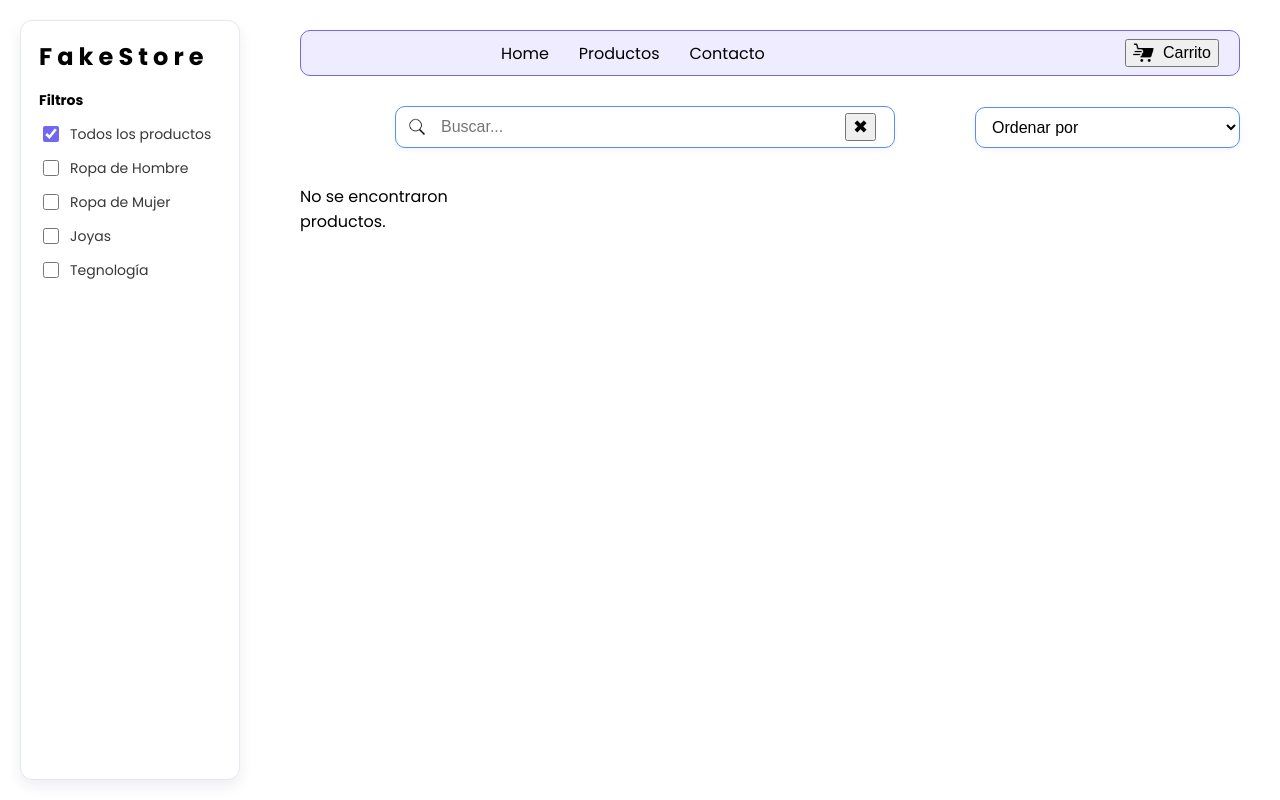
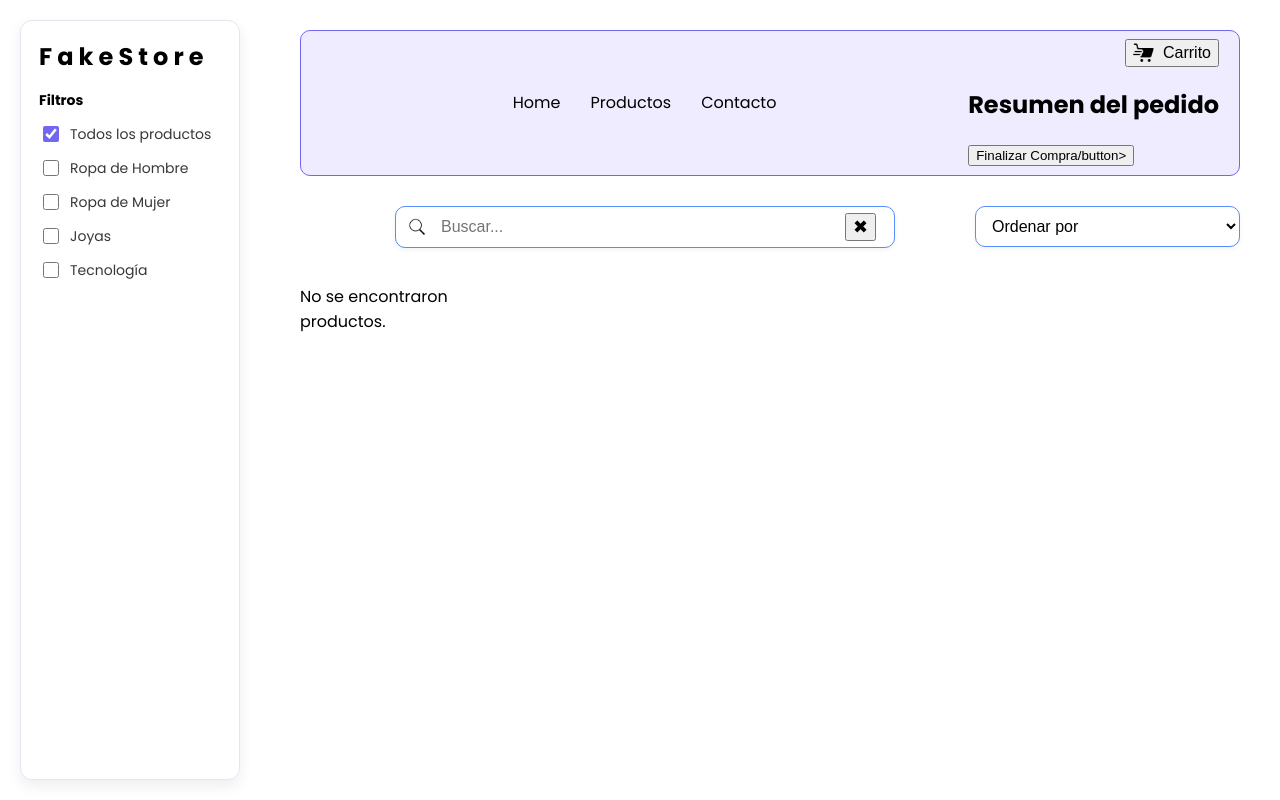
Before and after one commit to JhoanS5/Proyecto_FakeStore_DiazJhoan_BuitragoDaniel, a plain HTML site: page index.html in a window 1280 px wide. Drawn offline with Linux system fonts and the light colour scheme; some packages are replaced by stand-ins of ours; no server answers; a script that the page names is missing; a web font is replaced by a local one.

Commit message:
feat: agregue estructura del carrito y librería SweetAlert al index.html

```diff
--- a/index.html
+++ b/index.html
@@ -4,6 +4,7 @@
 <head>
     <meta charset="UTF-8">
     <meta name="viewport" content="width=device-width, initial-scale=1.0">
+    <script src="https://cdn.jsdelivr.net/npm/sweetalert2@11"></script>
     <title>Fake-Store</title>
     <link rel="stylesheet" href="./styles/global.css">
 </head>
@@ -19,7 +20,7 @@
                 <li><label><input type="checkbox" value="men's clothing">Ropa de Hombre</label></li>
                 <li><label><input type="checkbox" value="women's clothing">Ropa de Mujer</label></li>
                 <li><label><input type="checkbox" value="jewelery">Joyas</label></li>
-                <li><label><input type="checkbox" value="electronics">Tegnología</label></li>
+                <li><label><input type="checkbox" value="electronics">Tecnología</label></li>
             </ul>
         </div>
 
@@ -32,10 +33,28 @@
                         <li><a href="#">Contacto</a></li>
                     </ul>
 
-                    <button class="cart">
-                        <img src="./assets/carrito.png" alt="Carrito">
-                        <span>Carrito</span>
-                    </button>
+                    <div class="carrito-container">
+                        <button class="cart">
+                            <img src="./assets/carrito.png" alt="Carrito">
+                            <span>Carrito</span>
+                        </button>
+
+                        <div class="carrito-desplegable">
+                            <div class="carrito-header">
+                                <h2>Resumen del pedido</h2>
+                            </div>
+
+                            <div class="carrito-items">
+
+                            </div>
+
+                            <div class="carrito-total">
+
+                            </div>
+
+                            <button class="btn-finalizar">Finalizar Compra/button>
+                        </div>
+                    </div>
                 </nav>
             </header>
 
```
